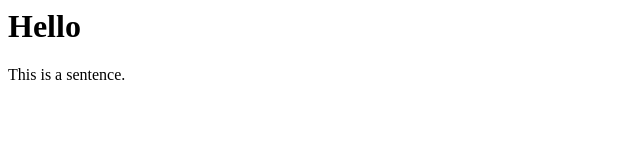
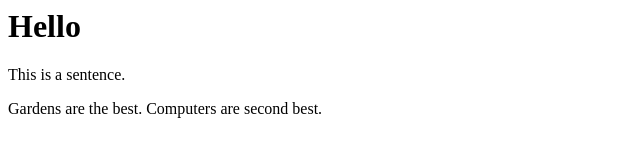
Before and after one commit to RMasters3/numberone, a plain HTML site: page index.html in a window 1280 px wide. Shown: the whole page, without its empty margins (0-640 px from the left). Drawn offline with Linux system fonts and the light colour scheme.

Commit message:
Update index.html

```diff
--- a/index.html
+++ b/index.html
@@ -1,9 +1,10 @@
 <html>
     <head>
-        <title>Our first page!</title>
+        <title>Master's Garden</title>
     </head>
     <body>
         <h1>Hello</h1>
         <p>This is a sentence.</p>
+        <p>Gardens are the best. Computers are second best.</p>
     </body>
 </html>
```
